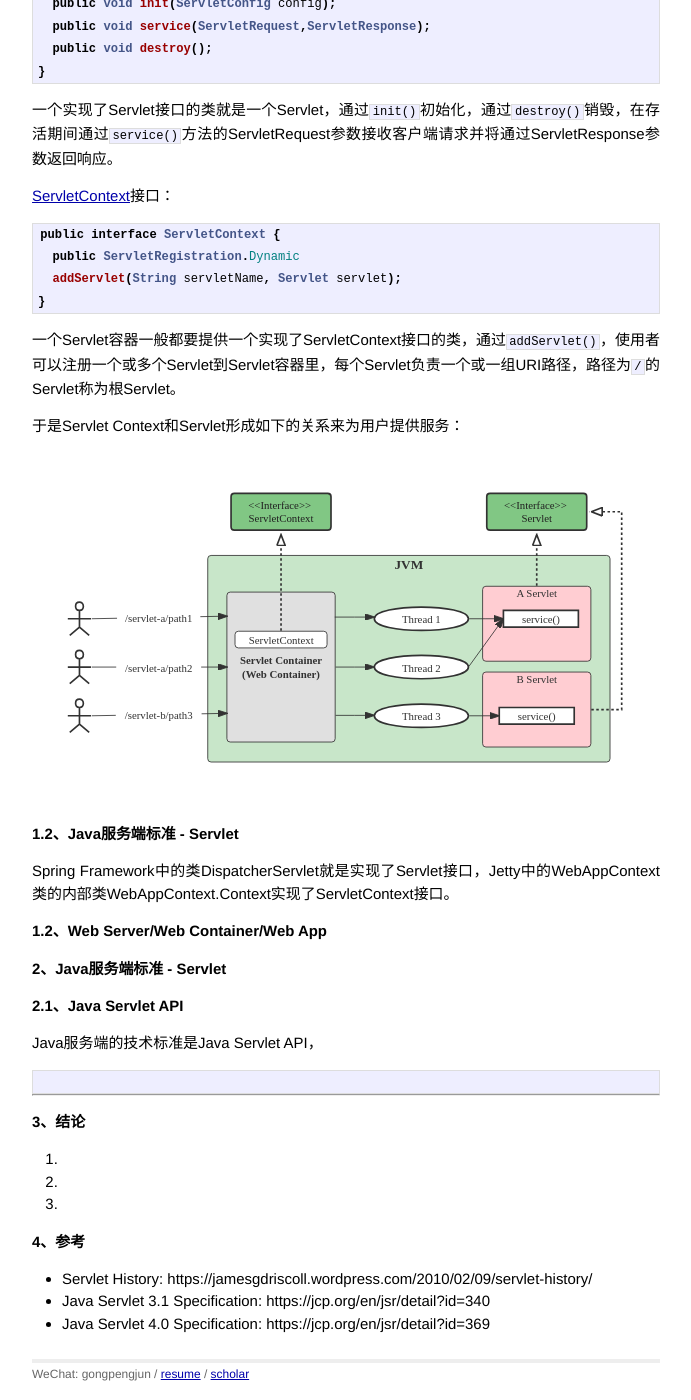
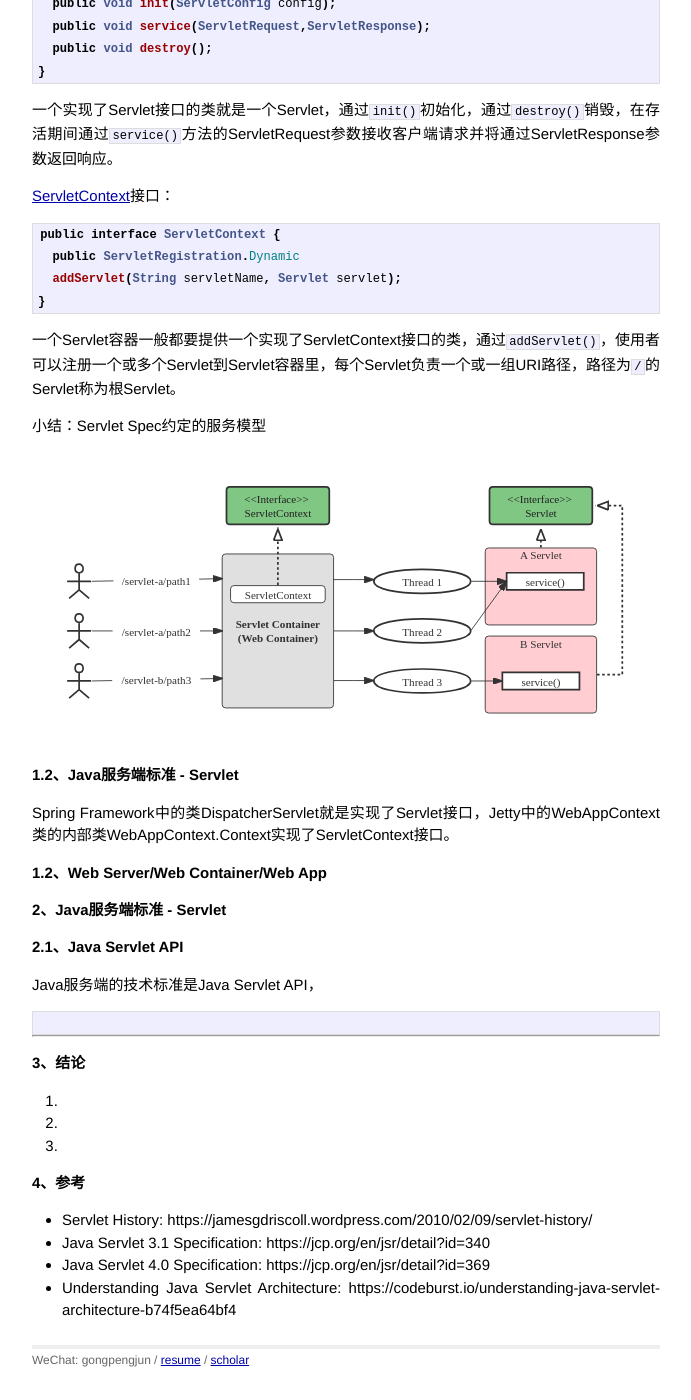
Before and after one commit to gongpengjun/gongpengjun.github.io, a Jekyll site: the page built from _posts/2022-05-21-spring-jetty-and-web-app.markdown, in a window 1280 px wide and 1400 px high, scrolled down 1221 px. Shown: the whole window, without its empty margins (294-985 px from the left). Built offline with Jekyll 4.4.1, drawn with Linux system fonts in a browser that asks for light colours.

Commit message:
update servlet model image

```diff
--- a/_posts/2022-05-21-spring-jetty-and-web-app.markdown
+++ b/_posts/2022-05-21-spring-jetty-and-web-app.markdown
@@ -53,7 +53,7 @@ public interface ServletContext {
 
 一个Servlet容器一般都要提供一个实现了ServletContext接口的类，通过`addServlet()`，使用者可以注册一个或多个Servlet到Servlet容器里，每个Servlet负责一个或一组URI路径，路径为`/`的Servlet称为根Servlet。
 
-于是Servlet Context和Servlet形成如下的关系来为用户提供服务：
+小结：Servlet Spec约定的服务模型
 
 <img src="https://gongpengjun.com/imgs/java_servlet_container_and_servlet.svg" width="100%" alt="Java Servlet Container and Servlet">
 
@@ -88,3 +88,4 @@ Java服务端的技术标准是Java Servlet API，
 - Servlet History: https://jamesgdriscoll.wordpress.com/2010/02/09/servlet-history/
 - Java Servlet 3.1 Specification: https://jcp.org/en/jsr/detail?id=340
 - Java Servlet 4.0 Specification: https://jcp.org/en/jsr/detail?id=369
+- Understanding Java Servlet Architecture: https://codeburst.io/understanding-java-servlet-architecture-b74f5ea64bf4
```
Also changed, not shown: imgs/java_servlet_container_and_servlet.svg.
